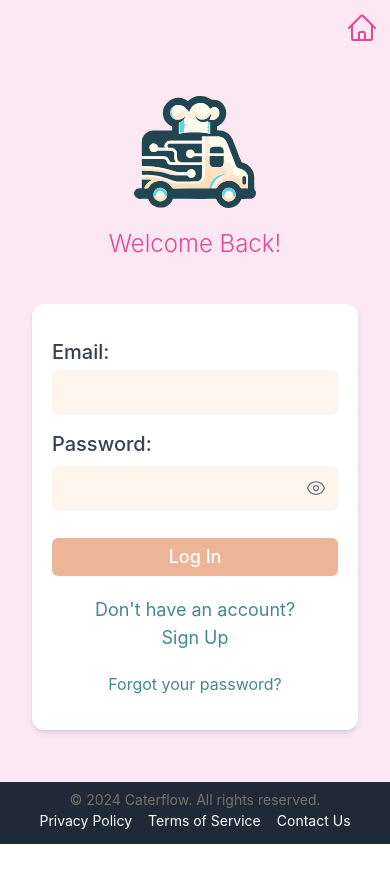
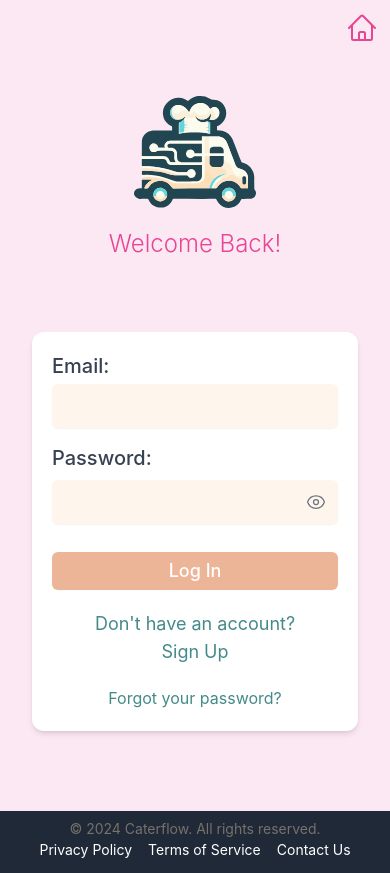
Before and after one commit to MichaelAJay/caterflow-fe, a Vue app: page /login in a window 390 px wide. Before the commit the page ends 844 px from the top, so only its background shows below. Built offline with nearby package versions, Linux system fonts and the light colour scheme; no server answers.

Commit message:
adding media queries for vert padding on login.vue

```diff
--- a/src/views/visitor/LogIn.vue
+++ b/src/views/visitor/LogIn.vue
@@ -76,26 +76,44 @@ onMounted(async () => {
 #logo-container img {
   @apply h-28
 }
-
 @media (min-height: 610px) {
   #logo-container {
     @apply pt-4 pb-3;
+  }
+}
+@media (min-height: 650px) {
+  #login-sections {
+    @apply py-3
   }
 }
 @media (min-height: 685px) {
   #logo-container {
     @apply pt-6 pb-5;
   }
+  #login-sections {
+    @apply py-4
+  }
+}
+@media (min-height: 725px) {
+  #login-sections {
+    @apply py-5
+  }
 }
 @media (min-height: 800px) {
   #logo-container {
     @apply pt-20;
+  }
+  #login-sections {
+    @apply py-8
   }
 }
 @media (min-height: 850px) {
   .login-container {
     padding-top: 3vh;
     padding-bottom: 3vh;
+  }
+  #login-sections {
+    @apply py-12
   }
 }
 @media (min-height: 900px) {
```
